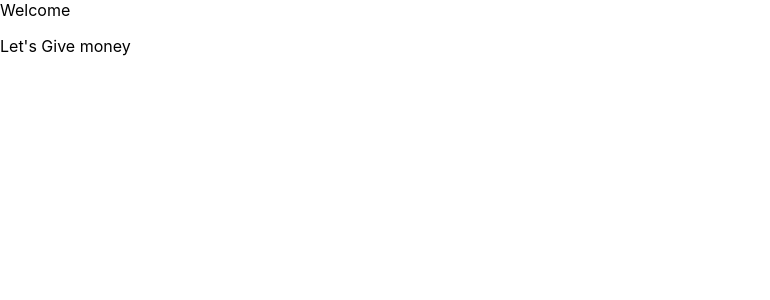
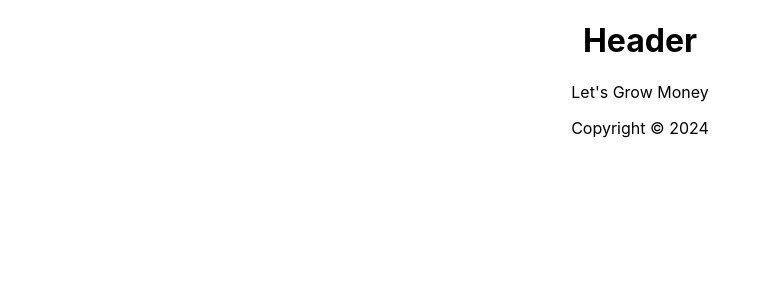
Before and after one commit to MelvinAnthony/ReactJS_YT_Tut, a React (Create React App) app in the folder me/: page / in a window 1280 px wide. Shown: the top 300 px of the page, without its empty margins (0-770 px from the left). Built offline with nearby package versions, Linux system fonts and the light colour scheme.

Commit message:
Function Components

```diff
--- a/me/src/App.js
+++ b/me/src/App.js
@@ -1,15 +1,15 @@
+import Header from "./Header";
+import Content from "./Content";
+import Footer from "./Footer";
+import './App.css';
 
 function App() {
 
-  function handleNameChange(){
-    const names = ["Earn", "Grow", "Give"]
-    const int = Math.floor(Math.random()*3)
-    return names[int]
-  }
   return (
     <div className="App">
-      Welcome
-      <p> Let's {handleNameChange()} money</p>
+      <Header />
+      <Content />
+      <Footer />
     </div>
   );
 }
--- /dev/null
+++ b/me/src/Content.js
@@ -0,0 +1,15 @@
+import React from 'react'
+
+export const Content = () => {
+    function handleNameChange(){
+        const names = ["Earn", "Grow", "Give"]
+        const int = Math.floor(Math.random()*3)
+        return names[int]
+      }
+
+  return (
+    <p>Let's {handleNameChange()} Money</p>
+  )
+}
+
+export default Content
--- /dev/null
+++ b/me/src/Footer.js
@@ -0,0 +1,10 @@
+import React from 'react'
+
+const Footer = () => {
+    const year = new Date()
+  return (
+    <div>Copyright &copy; {year.getFullYear()}</div>
+  )
+}
+
+export default Footer
--- /dev/null
+++ b/me/src/Header.js
@@ -0,0 +1,9 @@
+import React from 'react'
+
+const Header = () => {
+  return (
+    <h1>Header</h1>
+  )
+}
+
+export default Header
```
